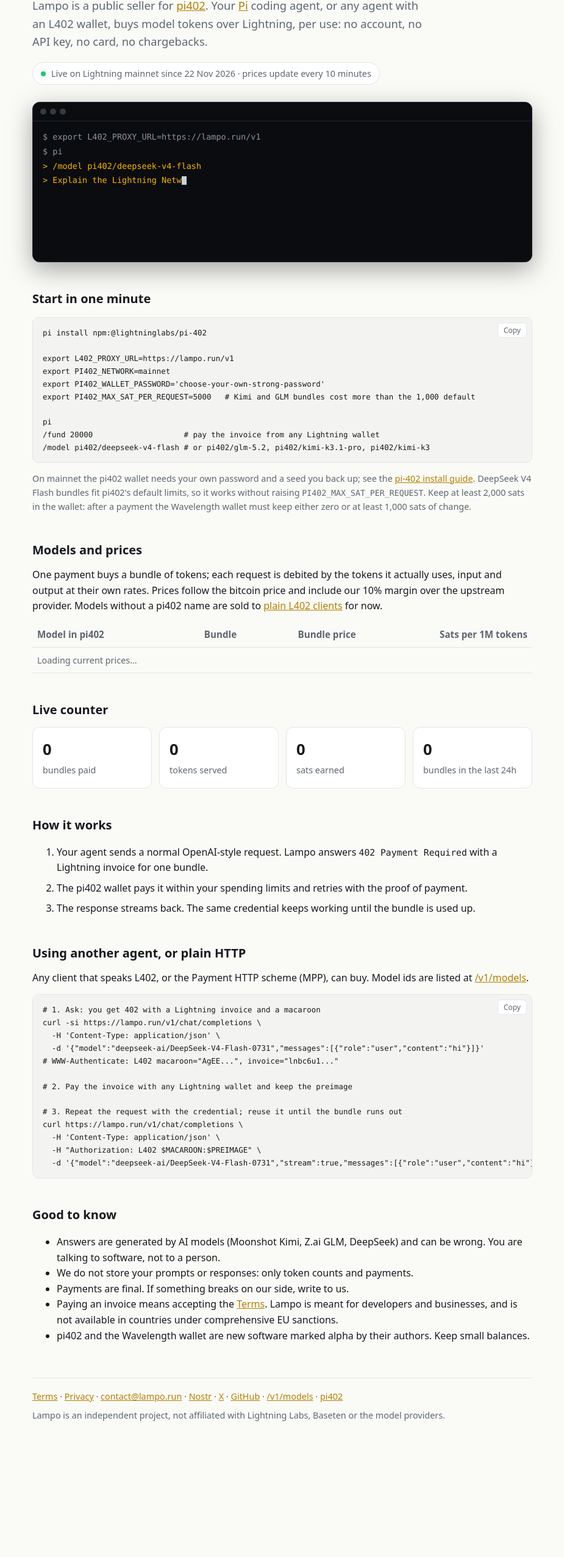
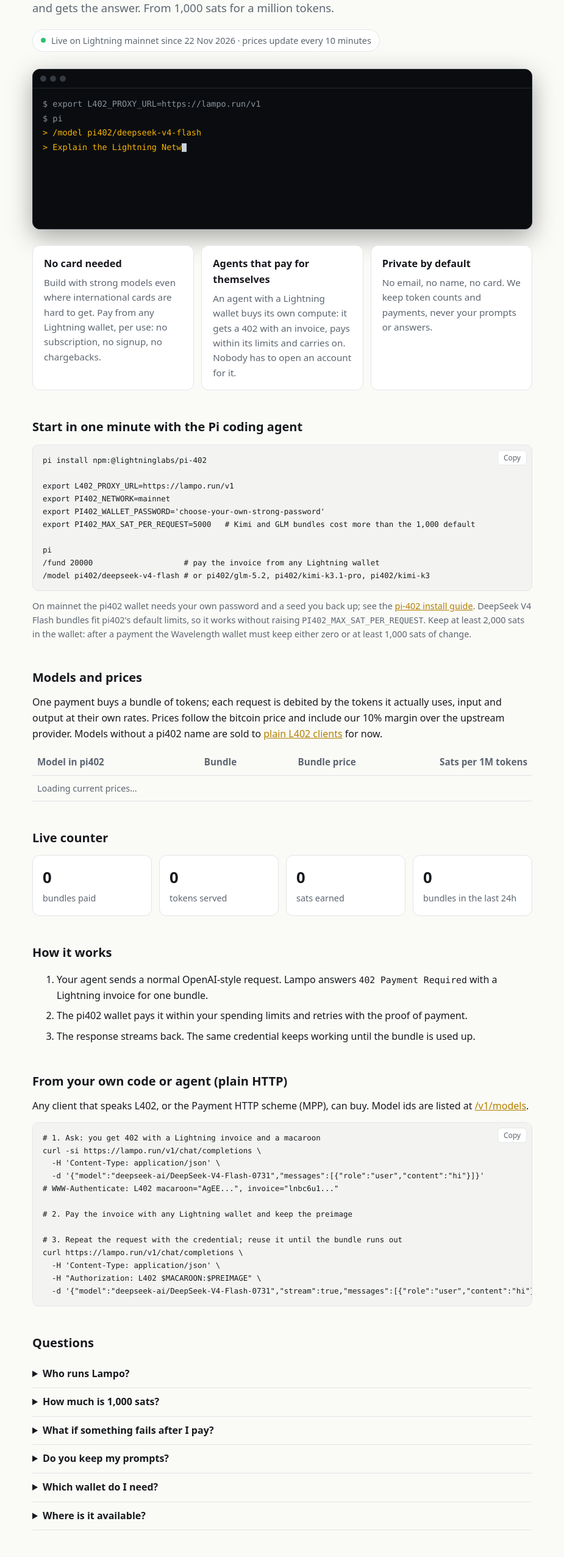
Before and after one commit to lamporun/lampo, a plain HTML site: page site/index.html in a window 1280 px wide. Shown: the part 241-2794 px from the top of the page at 61% size, without its empty margins (177-1102 px from the left). Before the commit the page ends 2649 px from the top, so only its background shows below. Drawn offline with Linux system fonts and the light colour scheme.

Commit message:
Site: lead with the use cases, questions section, new social image

```diff
--- a/site/index.html
+++ b/site/index.html
@@ -6,14 +6,14 @@
 <link rel="icon" href="/favicon.svg" type="image/svg+xml">
 <link rel="apple-touch-icon" href="/apple-touch-icon.png">
 <meta name="theme-color" content="#0e1116">
-<title>Lampo · AI inference for agents, paid in sats</title>
+<title>Lampo · Top AI models, paid in sats</title>
 <meta property="og:type" content="website">
 <meta property="og:url" content="https://lampo.run/">
-<meta property="og:title" content="Lampo · AI inference for agents, paid in sats">
-<meta property="og:description" content="A public pi402 seller: your coding agent buys AI inference over Lightning. No account, no API key, no card.">
+<meta property="og:title" content="Lampo · Top AI models, paid in sats">
+<meta property="og:description" content="Kimi, GLM and DeepSeek through one OpenAI-compatible API, paid per token over Lightning. No card, no account, no API key. Built for agents that pay for themselves.">
 <meta property="og:image" content="https://lampo.run/og-image.png">
 <meta name="twitter:card" content="summary_large_image">
-<meta name="description" content="A public pi402 seller: your coding agent buys AI inference over Lightning. No account, no API key, no card.">
+<meta name="description" content="Kimi, GLM and DeepSeek through one OpenAI-compatible API, paid per token over Lightning. No card, no account, no API key. Built for agents that pay for themselves.">
 <style>
 :root{--bg:#0b0d10;--card:#13171c;--ink:#e8eaed;--muted:#9aa3ad;--line:#232a31;--accent:#f7b500;--code:#0f1216}
 @media (prefers-color-scheme: light){:root{--bg:#fafaf7;--card:#ffffff;--ink:#16191d;--muted:#5d6670;--line:#e3e5e8;--accent:#b37f00;--code:#f3f4f1}}
@@ -52,13 +52,20 @@ a{color:var(--accent)}
 .cursor{display:inline-block;width:8px;height:1.05em;background:#c9d1d9;vertical-align:-3px;animation:blink 1s steps(1) infinite}
 @keyframes blink{50%{opacity:0}}
 @media (prefers-reduced-motion: reduce){.dot,.cursor{animation:none}}
+.cases{display:grid;grid-template-columns:repeat(auto-fit,minmax(230px,1fr));gap:12px;margin:26px 0 0}
+.case{background:var(--card);border:1px solid var(--line);border-radius:12px;padding:16px 18px}
+.case h3{margin:0 0 6px;font-size:1.02rem}
+.case p{margin:0;color:var(--muted);font-size:.95rem}
+details{border-bottom:1px solid var(--line);padding:10px 0}
+summary{cursor:pointer;font-weight:600}
+details p{margin:8px 0 2px;color:var(--muted)}
 </style>
 </head>
 <body>
 <main>
   <header class="top"><a class="brand" href="/"><img src="/logo.svg" alt="" width="36" height="36"><span>Lampo</span></a><span class="badge" id="net">Lightning · pi402 seller</span></header>
-  <h1>AI inference for agents, <span>paid in sats</span></h1>
-  <p class="lead">Lampo is a public seller for <a href="https://pi402.tech/">pi402</a>. Your <a href="https://pi.dev/">Pi</a> coding agent, or any agent with an L402 wallet, buys model tokens over Lightning, per use: no account, no API key, no card, no chargebacks.</p>
+  <h1>Top AI models, <span>paid in sats</span></h1>
+  <p class="lead">Kimi, GLM and DeepSeek through one OpenAI-compatible API. No card, no account, no API key: your code or your agent pays a Lightning invoice and gets the answer. From 1,000 sats for a million tokens.</p>
   <div class="live"><span class="dot"></span><span id="live-text">Live on Lightning mainnet</span></div>
 
   <div class="term" role="img" aria-label="Demo: an agent asks Lampo, pays 1,000 sats over Lightning and gets the answer">
@@ -66,7 +73,13 @@ a{color:var(--accent)}
     <div class="term-body" id="term"></div>
   </div>
 
-  <h2>Start in one minute</h2>
+  <div class="cases">
+    <div class="case"><h3>No card needed</h3><p>Build with strong models even where international cards are hard to get. Pay from any Lightning wallet, per use: no subscription, no signup, no chargebacks.</p></div>
+    <div class="case"><h3>Agents that pay for themselves</h3><p>An agent with a Lightning wallet buys its own compute: it gets a 402 with an invoice, pays within its limits and carries on. Nobody has to open an account for it.</p></div>
+    <div class="case"><h3>Private by default</h3><p>No email, no name, no card. We keep token counts and payments, never your prompts or answers.</p></div>
+  </div>
+
+  <h2>Start in one minute with the Pi coding agent</h2>
 <pre><code>pi install npm:@lightninglabs/pi-402
 
 export L402_PROXY_URL=https://lampo.run/v1
@@ -102,7 +115,7 @@ pi
     <li>The response streams back. The same credential keeps working until the bundle is used up.</li>
   </ol>
 
-  <h2 id="plain">Using another agent, or plain HTTP</h2>
+  <h2 id="plain">From your own code or agent (plain HTTP)</h2>
   <p>Any client that speaks L402, or the Payment HTTP scheme (MPP), can buy. Model ids are listed at <a href="/v1/models">/v1/models</a>.</p>
 <pre><code># 1. Ask: you get 402 with a Lightning invoice and a macaroon
 curl -si https://lampo.run/v1/chat/completions \
@@ -117,6 +130,14 @@ curl https://lampo.run/v1/chat/completions \
   -H 'Content-Type: application/json' \
   -H "Authorization: L402 $MACAROON:$PREIMAGE" \
   -d '{"model":"deepseek-ai/DeepSeek-V4-Flash-0731","stream":true,"messages":[{"role":"user","content":"hi"}]}'</code></pre>
+
+  <h2>Questions</h2>
+  <details><summary>Who runs Lampo?</summary><p>An independent operator in Italy (details in the <a href="/terms.html">terms</a>). The whole setup is open source: <a href="https://github.com/lamporun/lampo">github.com/lamporun/lampo</a>. Lampo is not affiliated with Lightning Labs, Baseten or the model makers.</p></details>
+  <details><summary>How much is 1,000 sats?</summary><p>Around $0.60 at today's bitcoin price. Prices in sats follow the bitcoin price and are recalculated every 10 minutes; the table above is always current.</p></details>
+  <details><summary>What if something fails after I pay?</summary><p>Your bundle is not lost: the same credential keeps working until its tokens are used up, so just retry. If something breaks on our side, write to <a href="mailto:contact@lampo.run">contact@lampo.run</a>.</p></details>
+  <details><summary>Do you keep my prompts?</summary><p>No. We store only token counts and payments. The models run on Baseten's servers in the US, which process the request to answer it.</p></details>
+  <details><summary>Which wallet do I need?</summary><p>For pi402, its built-in wallet: fund it from any Lightning wallet. From your own code, any Lightning wallet that gives you the payment preimage, or an L402/MPP client. Keep at least 2,000 sats in a Wavelength wallet.</p></details>
+  <details><summary>Where is it available?</summary><p>Everywhere Lightning works, except countries under comprehensive EU sanctions. Lampo is meant for developers and businesses.</p></details>
 
   <h2>Good to know</h2>
   <ul>
```
Also changed, not shown: site/og-image.png, 1 other file.
